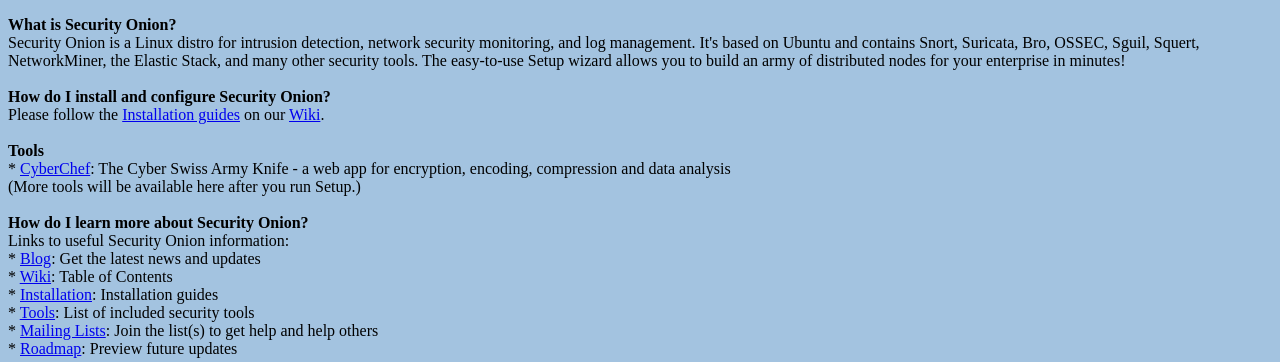
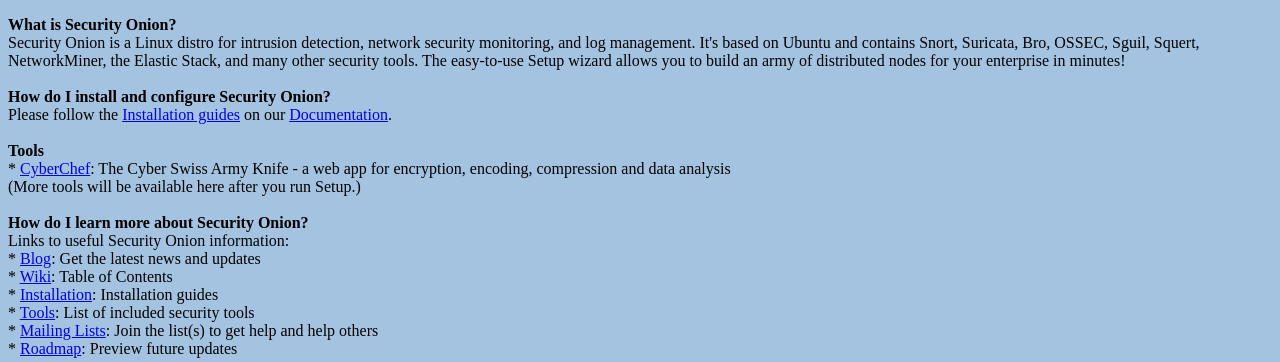
Before and after one commit to Security-Onion-Solutions/securityonion-web-page, a PHP site: page / in a window 1280 px wide. Shown: the part 165-527 px from the top of the page. Run offline with PHP 8.4, Linux system fonts and the light colour scheme.

Commit message:
securityonion-web-page: change wiki to docs Security-Onion-Solutions/security-onion#1451

```diff
--- a/index.php
+++ b/index.php
@@ -16,7 +16,7 @@
 Security Onion is a Linux distro for intrusion detection, network security monitoring, and log management. It's based on Ubuntu and contains Snort, Suricata, Bro, OSSEC, Sguil, Squert, NetworkMiner, the Elastic Stack, and many other security tools. The easy-to-use Setup wizard allows you to build an army of distributed nodes for your enterprise in minutes!<br>
 <br>
 <b>How do I install and configure Security Onion?</b><br>
-Please follow the <a href="https://github.com/Security-Onion-Solutions/security-onion/wiki/Installation">Installation guides</a> on our <a href="https://github.com/Security-Onion-Solutions/security-onion/wiki">Wiki</a>.<br>
+Please follow the <a href="https://securityonion.net/docs/Installation">Installation guides</a> on our <a href="https://securityonion.net/docs">Documentation</a>.<br>
 <br>
 <b>Tools</b><br>
 * <a href="/cyberchef/cyberchef.htm">CyberChef</a>: The Cyber Swiss Army Knife - a web app for encryption, encoding, compression and data analysis<br>
@@ -31,10 +31,10 @@ Please follow the <a href="https://github.com/Security-Onion-Solutions/security-
 <b>How do I learn more about Security Onion?</b><br>
 Links to useful Security Onion information:<br>
 * <a href="https://blog.securityonion.net">Blog</a>: Get the latest news and updates</a><br>
-* <a href="https://securityonion.net/wiki">Wiki</a>: Table of Contents<br>
-* <a href="https://securityonion.net/wiki/Installation">Installation</a>: Installation guides<br>
-* <a href="https://securityonion.net/wiki/Tools">Tools</a>: List of included security tools<br>
-* <a href="https://securityonion.net/wiki/MailingLists">Mailing Lists</a>: Join the list(s) to get help and help others<br>
+* <a href="https://securityonion.net/docs">Wiki</a>: Table of Contents<br>
+* <a href="https://securityonion.net/docs/Installation">Installation</a>: Installation guides<br>
+* <a href="https://securityonion.net/docs/Tools">Tools</a>: List of included security tools<br>
+* <a href="https://securityonion.net/docs/MailingLists">Mailing Lists</a>: Join the list(s) to get help and help others<br>
 * <a href="https://securityonion.net/wiki/Roadmap">Roadmap</a>: Preview future updates</a><br>
 <br>
 <b>Commercial Support and Training</b><br>
```
Also changed, not shown: 3 other files.
